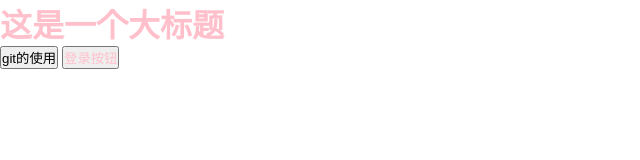
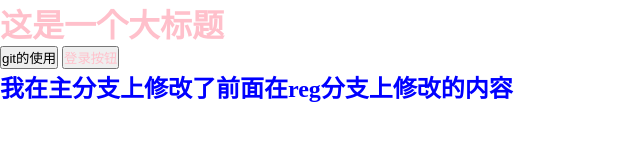
Before and after one commit to hhw88/project, a plain HTML site: page index.html in a window 1280 px wide. Shown: the whole page, without its empty margins (0-640 px from the left). Drawn offline with Linux system fonts and the light colour scheme.

Commit message:
我在main分支上修改了内容

```diff
--- a/index.css
+++ b/index.css
@@ -7,3 +7,8 @@
     color: pink;
     font-weight: 500;
 }
+
+h2 {
+    color: blue;
+    font-weight: 700;
+}
--- a/index.html
+++ b/index.html
@@ -21,6 +21,9 @@
 
 
     <button class="btn">登录按钮</button>
+
+    <h2>我在主分支上修改了前面在reg分支上修改的内容</h2>
+    <!--  -->
     <script src="./index.js"></script>
 </body>
 
--- a/index.js
+++ b/index.js
@@ -1,6 +1,6 @@
 let btn = document.querySelector('button');
 let an = document.querySelector('.btn');
-
+let h2 = document.querySelector('h2');
 //
 console.log(btn);
 btn.addEventListener('click', function() {
@@ -11,3 +11,6 @@ btn.addEventListener('click', function() {
 an.addEventListener('click', function() {
     alert(11);
 })
+h2.addEventListener('mouseenter', function() {
+    alert(22);
+})
```
